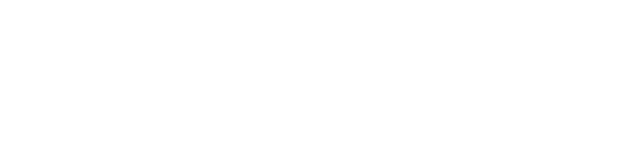
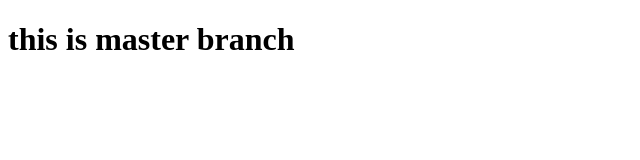
Before and after one commit to marishanmugam/demo-2, a plain HTML site: page index.html in a window 1280 px wide. Shown: the whole page, without its empty margins (0-640 px from the left). Drawn offline with Linux system fonts and the light colour scheme.

Commit message:
this is master changes

```diff
--- a/index.html
+++ b/index.html
@@ -7,6 +7,6 @@
     <title>Document</title>
 </head>
 <body>
-
+    <h1>this is master branch </h1>
 </body>
 </html>
```
